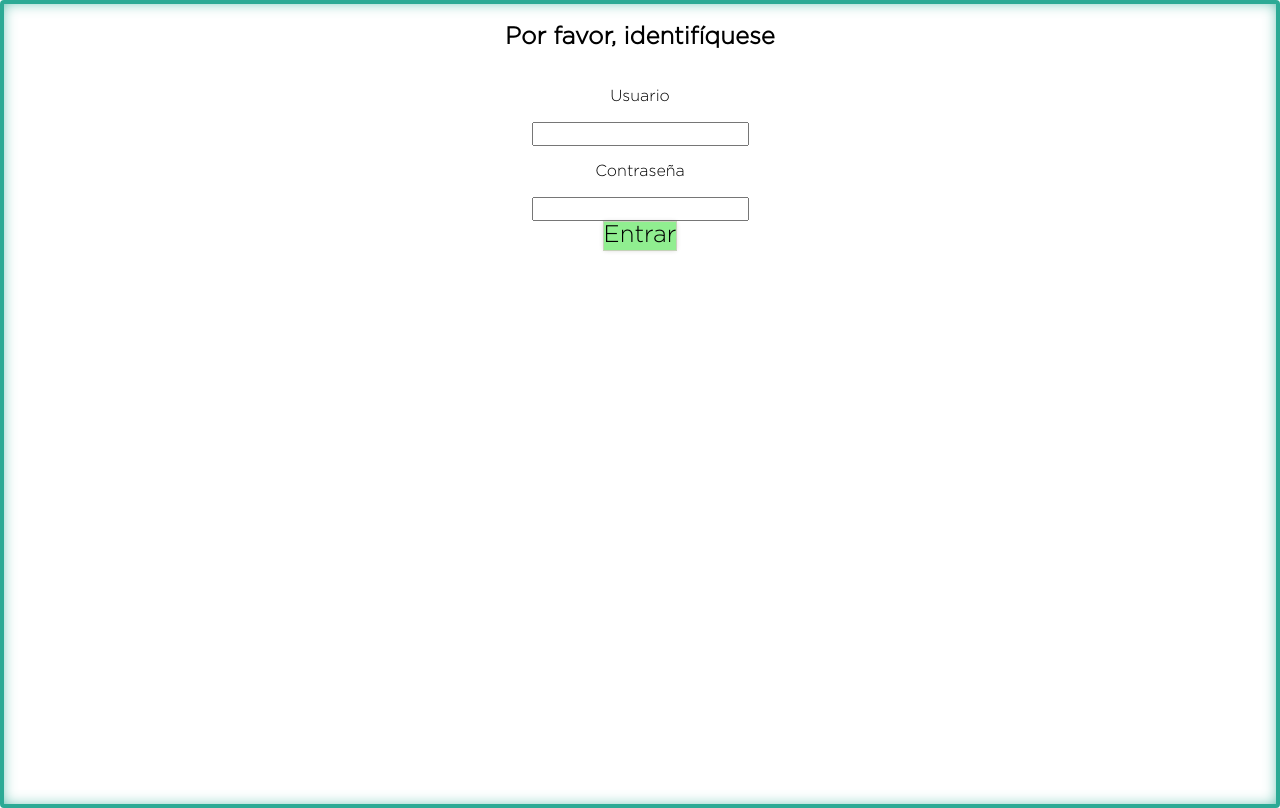
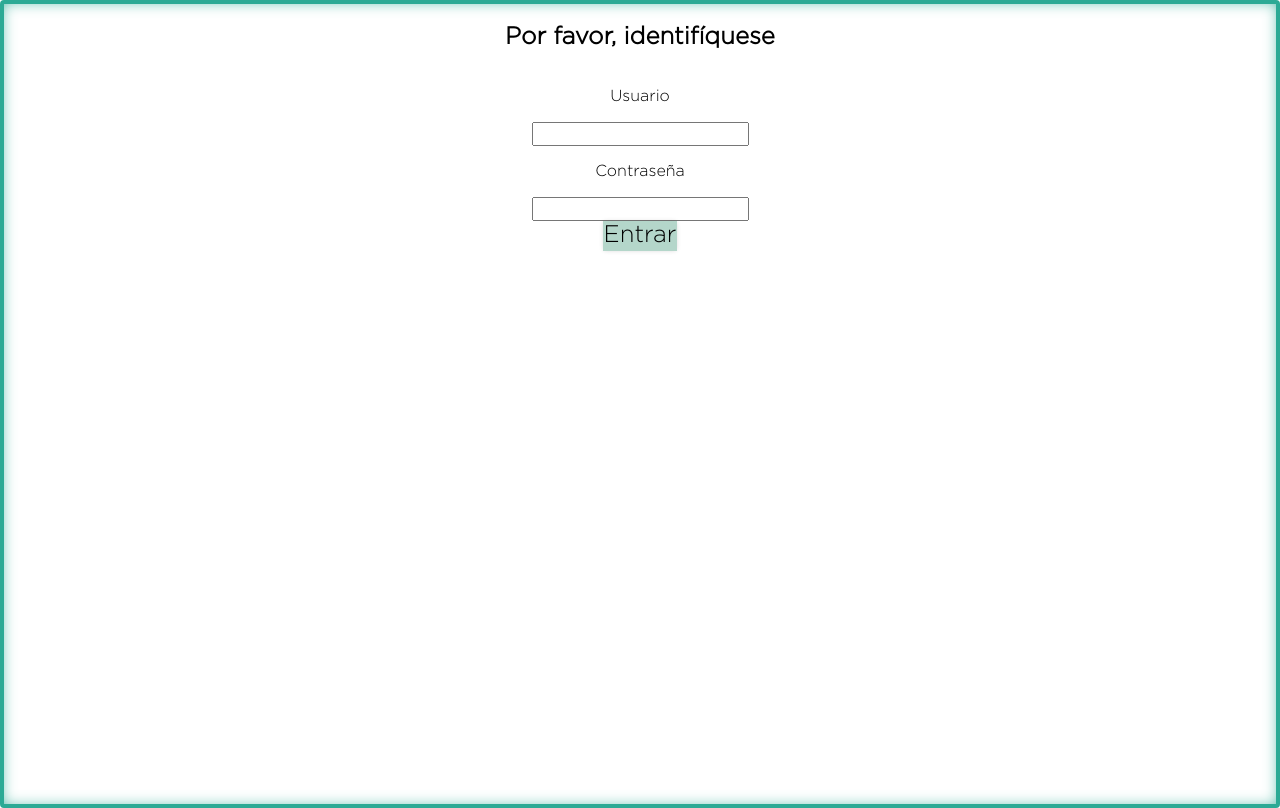
Before and after one commit to ElisaMSanchez/CodeSpaceElisa, a React (Create React App) app: page /admin in a window 1280 px wide. Built offline with nearby package versions, Linux system fonts and the light colour scheme.

Commit message:
Botones con estilos

```diff
--- a/src/admin/common/admin-button.css
+++ b/src/admin/common/admin-button.css
@@ -1,6 +1,6 @@
 .admin-button-overlay {
-    background: lightgreen;
-    border: 1px solid #c4d2b8;
+    background: var(--verde-claro);
+    border: 1px solid var(--verde-claro);
     box-shadow: 0 0 5px -1px rgba(0, 0, 0, 0.2);
     box-sizing: border-box;
     cursor: pointer;
@@ -11,7 +11,11 @@
 }
 
 .admin-button-overlay:active {
-    background-color: greenyellow;
+    background-color: #2caa95;
+    box-shadow: 0 0 5px -1px rgba(0, 0, 0, 0.6);
+}
+.admin-button-overlay:hover {
+    background-color: #2caa95;
     box-shadow: 0 0 5px -1px rgba(0, 0, 0, 0.6);
 }
 
--- a/src/index.css
+++ b/src/index.css
@@ -1,6 +1,12 @@
 @font-face {
     font-family: "Gotham Light";
     src: url("Gotham Light.otf") format("opentype");
+}
+
+:root {
+    --verde-claro: #b4d6ca;
+    --verde-oscuro:#2caa95;
+    --black: #000;
 }
 
 html, body {
```
